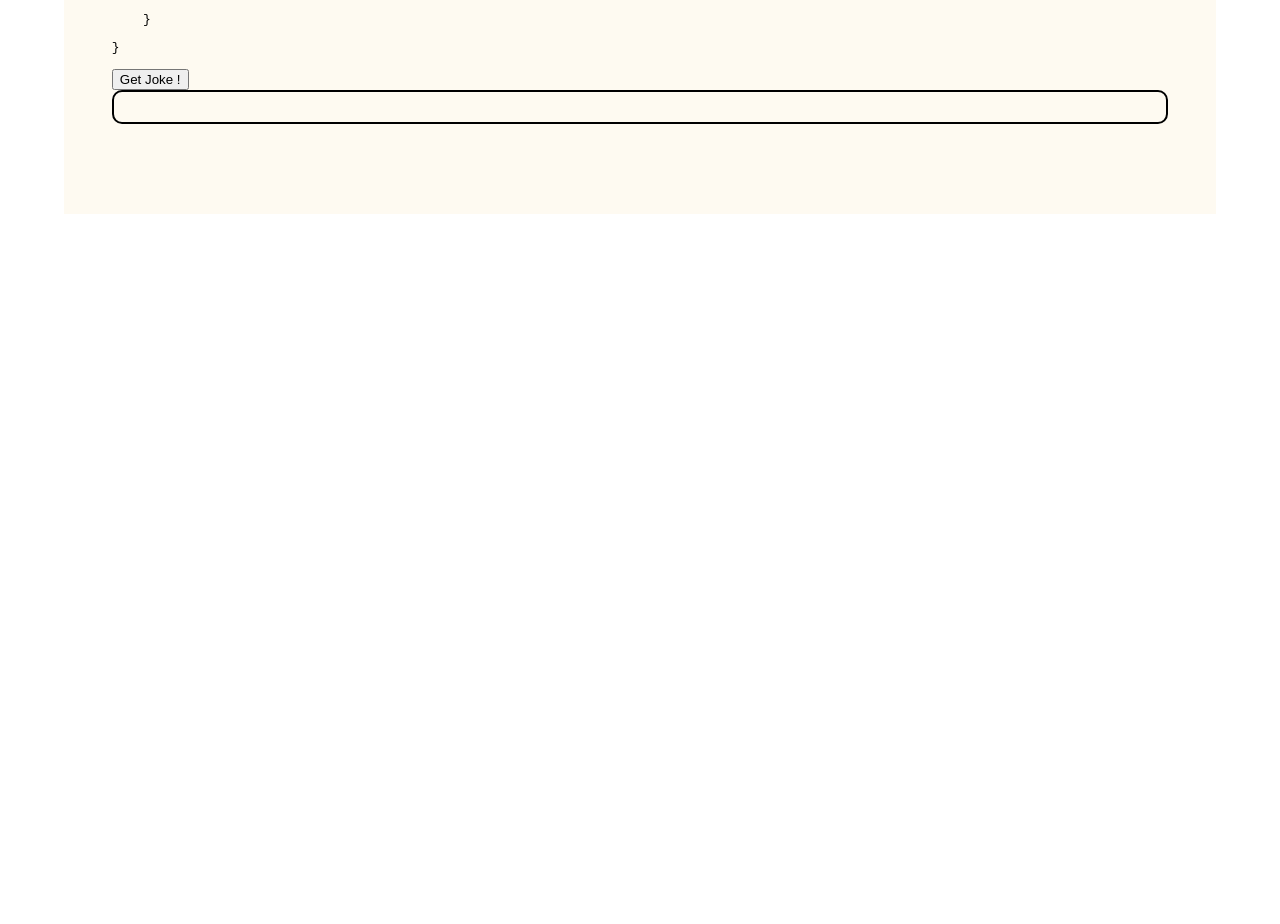
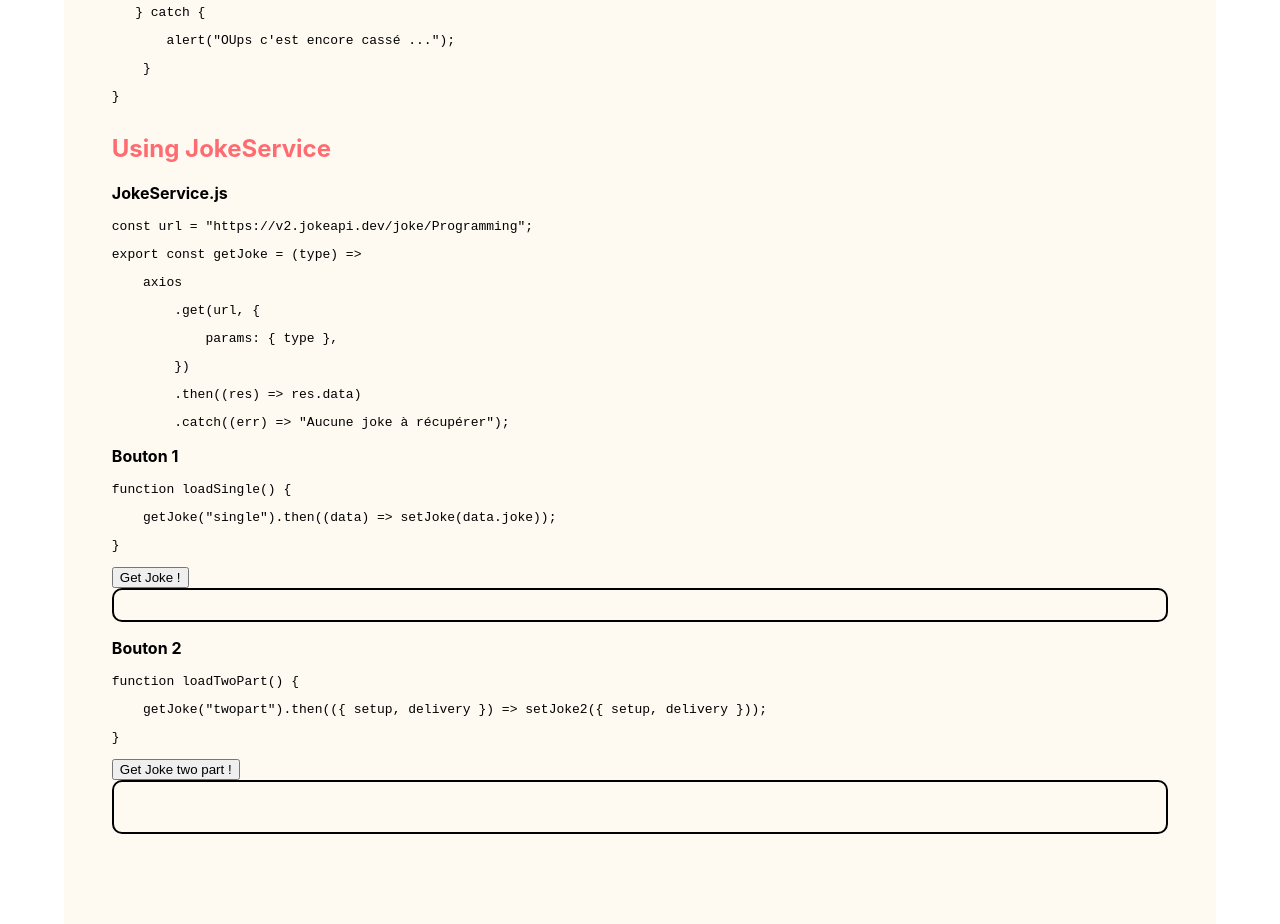
Before and after one commit to Maeglin1908/2022-07-18-react-redux, a React (Create React App) app in the folder react-poe-java/: page /async in a window 1280 px wide. Shown: the part 723-1647 px from the top of the page. Before the commit the page ends 937 px from the top, so only its background shows below. Built offline with nearby package versions, Linux system fonts and the light colour scheme.

Commit message:
Using JokeService

```diff
--- a/react-poe-java/src/pages/Data.js
+++ b/react-poe-java/src/pages/Data.js
@@ -1,14 +1,22 @@
 import axios from "axios";
 import { useState } from "react";
-
+import { getJoke } from "./../utils/services/JokeService";
 const Data = function () {
     const [joke, setJoke] = useState("");
+    const [joke2, setJoke2] = useState({});
 
-    function getJoke() {
-        axios
-            .get("https://v2.jokeapi.dev/joke/Programming?type=single")
-            .then(({ data }) => setJoke(data.joke))
-            .catch((err) => alert("C'est cassé..."));
+    function loadSingle() {
+        getJoke("single").then((data) => setJoke(data.joke));
+    }
+    function loadTwoPart() {
+        getJoke("twopart").then(({ setup, delivery }) => setJoke2({ setup, delivery }));
+    }
+    function loadJoke() {
+        getJoke().then((joke) => setJoke(joke));
+    }
+    async function asyncLoadJoke() {
+        const joke = await getJoke();
+        setJoke(joke);
     }
 
     async function getJokeAsync() {
@@ -26,6 +34,7 @@ const Data = function () {
             <h1>Gérer les requêtes</h1>
 
             <article>
+                <h2>Using Axios directly in this component</h2>
                 <div>
                     <p>
                         <strong>Methode 1 :</strong>
@@ -52,11 +61,48 @@ const Data = function () {
                     <pre>{"    }"}</pre>
                     <pre>{"}"}</pre>
                 </div>
+            </article>
+            <article>
+                <h2>Using JokeService</h2>
+                <div>
+                    <p>
+                        <b>JokeService.js</b>
+                    </p>
+                    <pre>{'const url = "https://v2.jokeapi.dev/joke/Programming";'}</pre>
+                    <pre>{""}</pre>
+                    <pre>{"export const getJoke = (type) =>"}</pre>
+                    <pre>{"    axios"}</pre>
+                    <pre>{"        .get(url, {"}</pre>
+                    <pre>{"            params: { type },"}</pre>
+                    <pre>{"        })"}</pre>
+                    <pre>{"        .then((res) => res.data)"}</pre>
+                    <pre>{'        .catch((err) => "Aucune joke à récupérer");'}</pre>
+                </div>
 
                 <div>
-                    <button onClick={getJokeAsync}>Get Joke !</button>
+                    <p>
+                        <b>Bouton 1</b>
+                    </p>
+                    <pre>{"function loadSingle() {"}</pre>
+                    <pre>{'    getJoke("single").then((data) => setJoke(data.joke));'}</pre>
+                    <pre>{"}"}</pre>
+                    <button onClick={loadSingle}>Get Joke !</button>
                 </div>
                 <div className="card">{joke}</div>
+                <div>
+                    <p>
+                        <b>Bouton 2</b>
+                    </p>
+                    <pre>{"function loadTwoPart() {"}</pre>
+                    <pre>{'    getJoke("twopart").then(({ setup, delivery }) => setJoke2({ setup, delivery }));'}</pre>
+                    <pre>{"}"}</pre>
+                    <button onClick={loadTwoPart}>Get Joke two part !</button>
+                </div>
+                <div className="card">
+                    {joke2?.setup}
+                    <br />
+                    {joke2?.delivery}
+                </div>
             </article>
         </>
     );
--- /dev/null
+++ b/react-poe-java/src/utils/services/JokeService.js
@@ -0,0 +1,11 @@
+import axios from "axios";
+
+const url = "https://v2.jokeapi.dev/joke/Programming";
+
+export const getJoke = (type) =>
+    axios
+        .get(url, {
+            params: { type },
+        })
+        .then((res) => res.data)
+        .catch((err) => "Aucune joke à récupérer");
```
